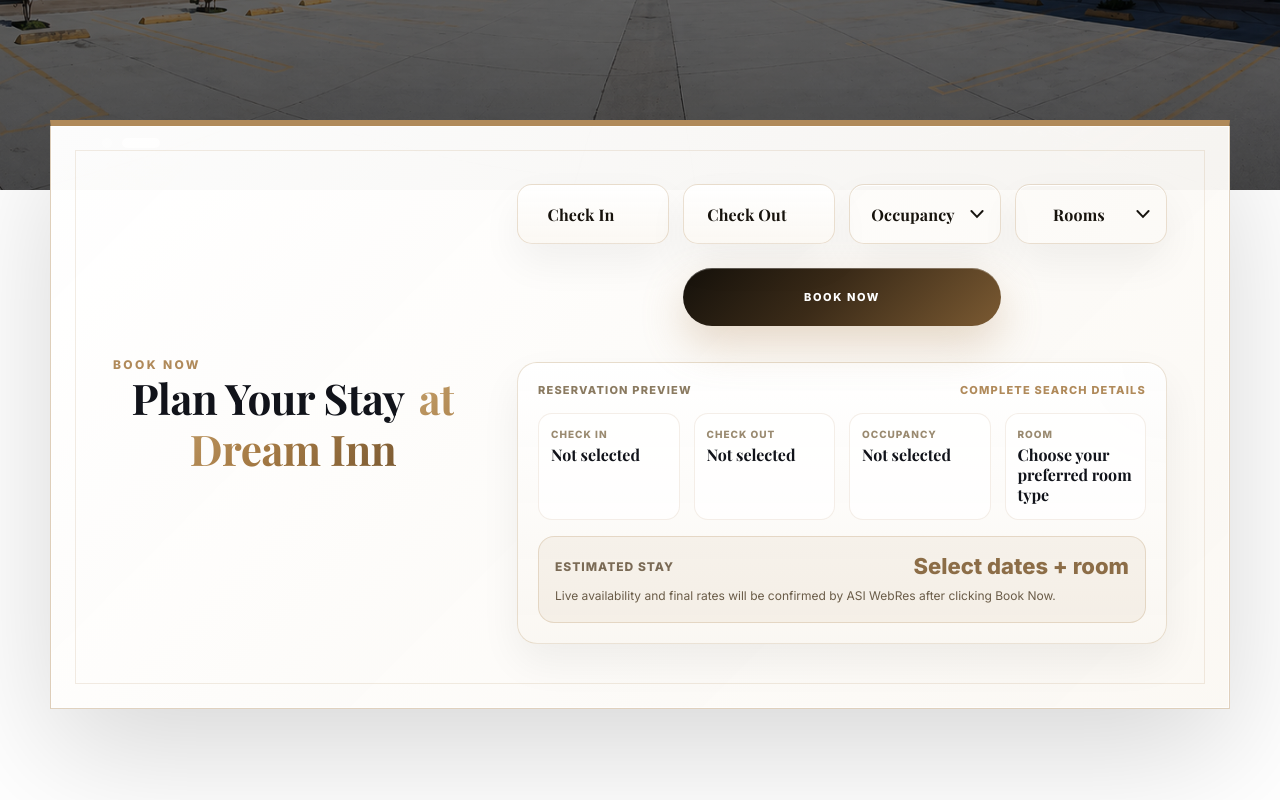
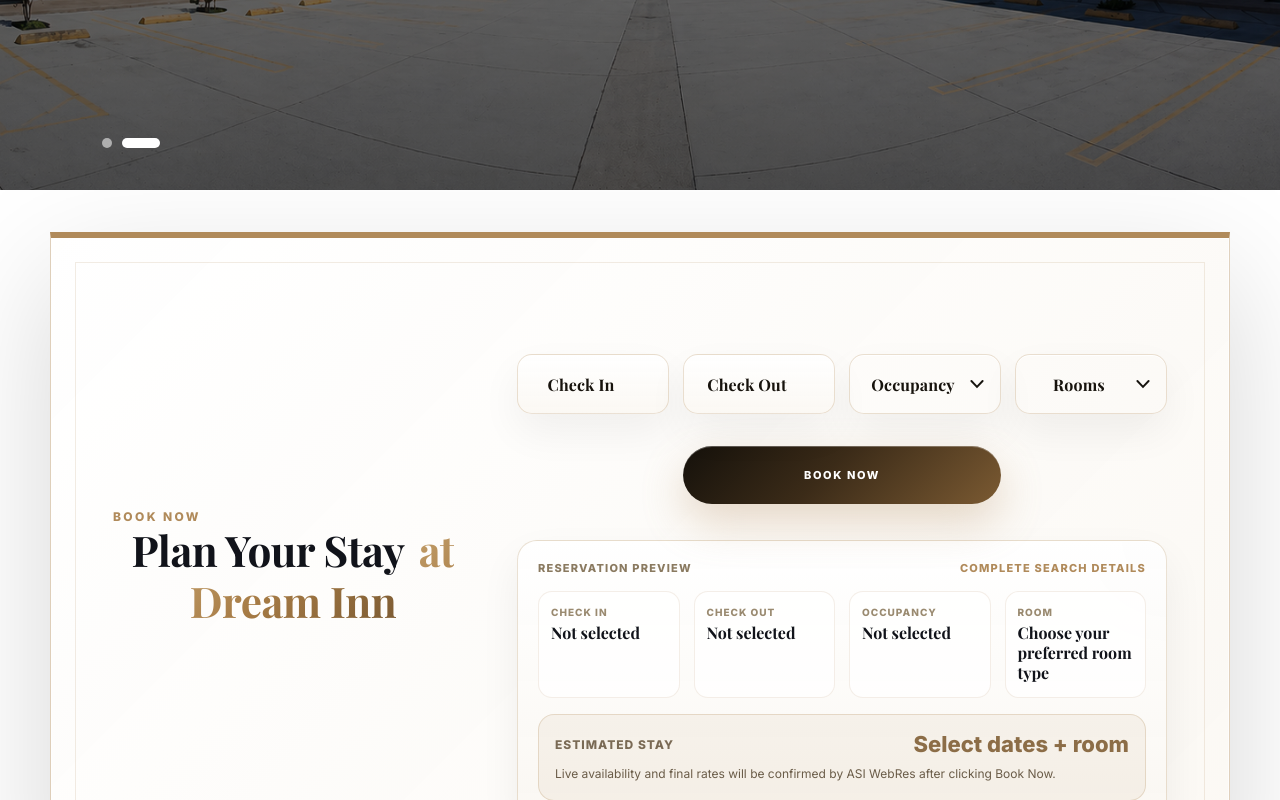
Before and after one commit to meetx00719/dream-inn-website, a React (Vite) app: page / in a window 1280 px wide. Shown: the part 620-1420 px from the top of the page. Built offline with nearby package versions, Linux system fonts and the light colour scheme; a web font is replaced by a local one.

Commit message:
added link change booking section

```diff
--- a/src/App.jsx
+++ b/src/App.jsx
@@ -134,6 +134,25 @@ const ASI_BOOKING_ACTION =
 
 const TAX_RATE = 0.14;
 
+/*
+  Estimated rates only.
+  Update these numbers later with your real Dream Inn rate ranges.
+*/
+const RATE_TABLE = {
+  "Single Bed Room": {
+    weekday: 89,
+    weekend: 119,
+  },
+  "Double Bed Room": {
+    weekday: 109,
+    weekend: 149,
+  },
+  "Jacuzzi Room": {
+    weekday: 139,
+    weekend: 179,
+  },
+};
+
 function App() {
   const [activeHero, setActiveHero] = useState(0);
   const [selectedRoom, setSelectedRoom] = useState(null);
@@ -155,13 +174,13 @@ function App() {
   const selectedRoomObject =
     availableRooms.find((room) => room.name === selectedRoomName) || null;
 
-  const nights = calculateNights(checkIn, checkOut);
-
-  const estimatedSubtotal =
-    selectedRoomObject && nights > 0 ? selectedRoomObject.estimatedRate * nights : 0;
-
-  const estimatedTaxes = estimatedSubtotal ? Math.round(estimatedSubtotal * TAX_RATE) : 0;
-  const estimatedTotal = estimatedSubtotal + estimatedTaxes;
+  const estimate = calculateEstimatedRate(selectedRoomName, checkIn, checkOut);
+  const nights = estimate.nights;
+  const estimatedSubtotal = estimate.subtotal;
+  const estimatedTaxes = estimate.taxes;
+  const estimatedTotal = estimate.total;
+  const averageNightlyRate = estimate.avgNightlyRate;
+  const pricingType = estimate.pricingType;
 
   useEffect(() => {
     if (selectedRoomName && !availableRooms.some((room) => room.name === selectedRoomName)) {
@@ -475,6 +494,8 @@ const openBookingEngine = () => {
               estimatedSubtotal={estimatedSubtotal}
               estimatedTaxes={estimatedTaxes}
               estimatedTotal={estimatedTotal}
+              averageNightlyRate={averageNightlyRate}
+              pricingType={pricingType}
             />
           </form>
         </section>
@@ -658,6 +679,76 @@ function calculateNights(checkIn, checkOut) {
   return diff > 0 ? Math.round(diff / (1000 * 60 * 60 * 24)) : 0;
 }
 
+function calculateEstimatedRate(roomName, checkIn, checkOut) {
+  if (!roomName || !checkIn || !checkOut || !RATE_TABLE[roomName]) {
+    return {
+      nights: 0,
+      subtotal: 0,
+      taxes: 0,
+      total: 0,
+      avgNightlyRate: 0,
+      pricingType: "",
+    };
+  }
+
+  const start = new Date(`${checkIn}T00:00:00`);
+  const end = new Date(`${checkOut}T00:00:00`);
+
+  if (end <= start) {
+    return {
+      nights: 0,
+      subtotal: 0,
+      taxes: 0,
+      total: 0,
+      avgNightlyRate: 0,
+      pricingType: "",
+    };
+  }
+
+  let nights = 0;
+  let subtotal = 0;
+  let weekdayNights = 0;
+  let weekendNights = 0;
+
+  const current = new Date(start);
+
+  while (current < end) {
+    const day = current.getDay();
+    const isWeekend = day === 5 || day === 6;
+    const nightlyRate = isWeekend
+      ? RATE_TABLE[roomName].weekend
+      : RATE_TABLE[roomName].weekday;
+
+    subtotal += nightlyRate;
+    nights += 1;
+
+    if (isWeekend) {
+      weekendNights += 1;
+    } else {
+      weekdayNights += 1;
+    }
+
+    current.setDate(current.getDate() + 1);
+  }
+
+  const taxes = Math.round(subtotal * TAX_RATE);
+  const total = subtotal + taxes;
+  const avgNightlyRate = nights ? Math.round(subtotal / nights) : 0;
+
+  let pricingType = "Weekday pricing";
+  if (weekdayNights && weekendNights) pricingType = "Weekday + weekend pricing";
+  if (!weekdayNights && weekendNights) pricingType = "Weekend pricing";
+
+  return {
+    nights,
+    subtotal,
+    taxes,
+    total,
+    avgNightlyRate,
+    pricingType,
+  };
+}
+
 function formatAsiDate(dateString) {
   const date = new Date(`${dateString}T00:00:00`);
   const month = String(date.getMonth() + 1).padStart(2, "0");
@@ -695,6 +786,8 @@ function BookingPreview({
   estimatedSubtotal,
   estimatedTaxes,
   estimatedTotal,
+  averageNightlyRate,
+  pricingType,
 }) {
   const hasBasicSearch = checkIn && checkOut && occupancy;
   const roomsText =
@@ -745,7 +838,7 @@ function BookingPreview({
 
         <p>
           {selectedRoom && nights > 0
-            ? `${nights} night${nights > 1 ? "s" : ""} × $${selectedRoom.estimatedRate}/night + estimated taxes. Final live rates and availability are confirmed on the reservation page.`
+            ? `${nights} night${nights > 1 ? "s" : ""} • average $${averageNightlyRate}/night • ${pricingType}. Final live rates and availability are confirmed on the reservation page.`
             : "Live availability and final rates will be confirmed by ASI WebRes after clicking Book Now."}
         </p>
       </div>
--- a/src/index.css
+++ b/src/index.css
@@ -309,8 +309,8 @@ button {
   z-index: 20;
   overflow: visible;
   width: min(1180px, calc(100% - 56px));
-  margin: -70px auto 100px;
-  padding: 58px 62px 64px;
+  margin: 42px auto 105px;
+  padding: 72px 62px 66px;
   background:
     linear-gradient(135deg, rgba(255, 255, 255, 0.98), rgba(251, 248, 243, 0.96)),
     radial-gradient(circle at top left, rgba(176, 138, 90, 0.16), transparent 32%);
@@ -383,7 +383,8 @@ button {
   display: grid;
   grid-template-columns: repeat(4, minmax(135px, 1fr));
   gap: 14px;
-  align-items: end;
+  align-items: start;
+  padding-top: 34px;
 }
 
 .inputGroup {
@@ -490,7 +491,7 @@ button {
   justify-self: center;
   width: min(360px, 100%);
   height: 58px;
-  margin-top: 10px;
+  margin-top: 16px;
   padding: 0 22px;
   font-family: "Inter", sans-serif;
   font-size: 11px;
@@ -1217,8 +1218,8 @@ button {
 
   .bookingLuxury {
     width: calc(100% - 28px);
-    margin: -28px auto 65px;
-    padding: 38px 22px;
+    margin: 34px auto 65px;
+    padding: 42px 22px;
     grid-template-columns: 1fr;
     gap: 28px;
     text-align: center;
@@ -1243,6 +1244,7 @@ button {
   .bookingForm {
     grid-template-columns: 1fr;
     gap: 15px;
+    padding-top: 8px;
   }
 
   .inputGroup select,
@@ -1521,3 +1523,22 @@ button {
 .mobileMenuBtn {
   display: none !important;
 }
+
+/* BOOKING DESKTOP SPACING FIX */
+@media (min-width: 1260px) {
+  .bookingForm > .inputGroup {
+    transform: translateY(10px);
+  }
+
+  .bookingForm > .checkBtn {
+    transform: translateY(12px);
+  }
+
+  .bookingForm > .checkBtn:hover {
+    transform: translateY(8px);
+  }
+
+  .bookingPreview {
+    margin-top: 34px;
+  }
+}
```
